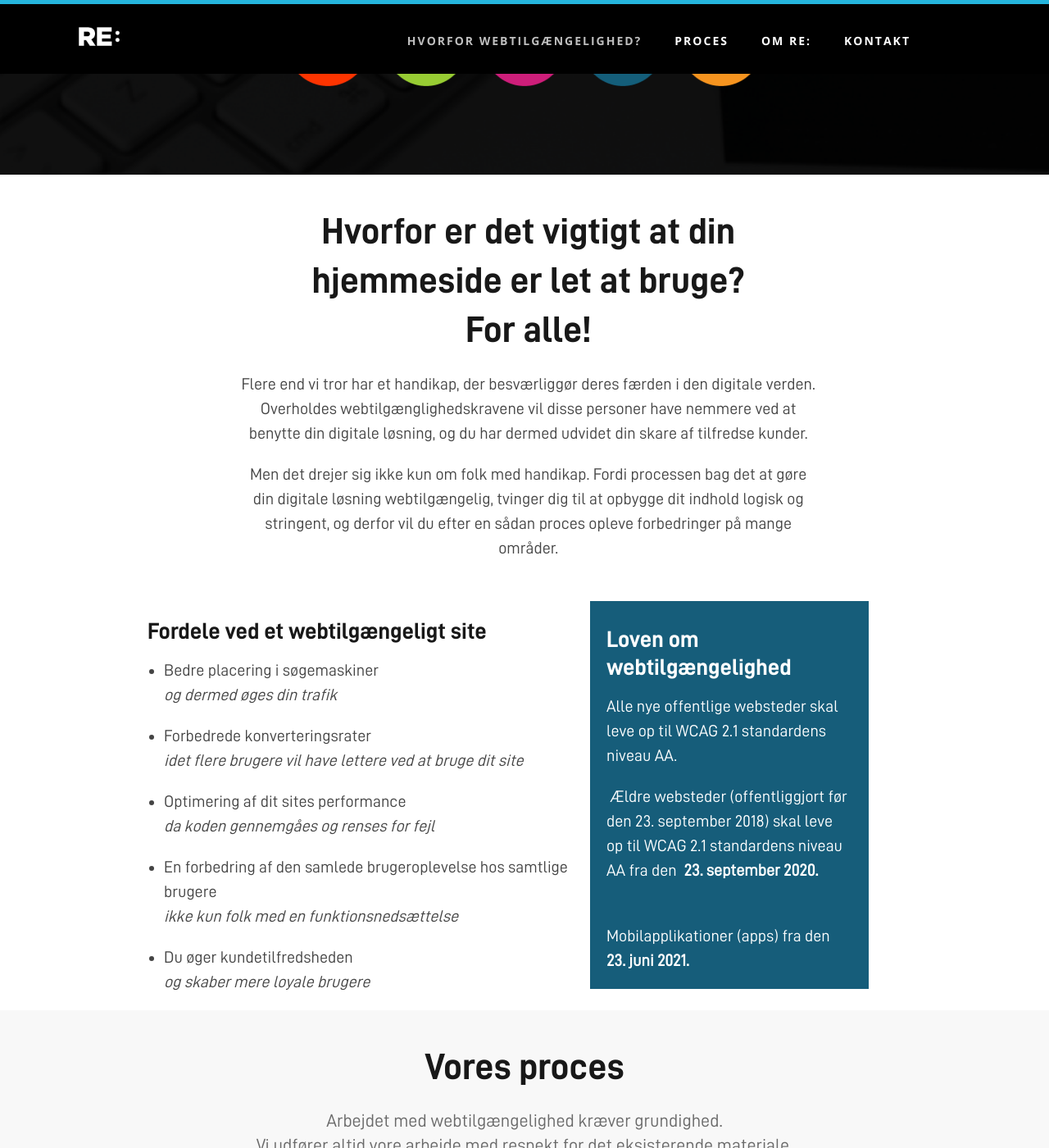
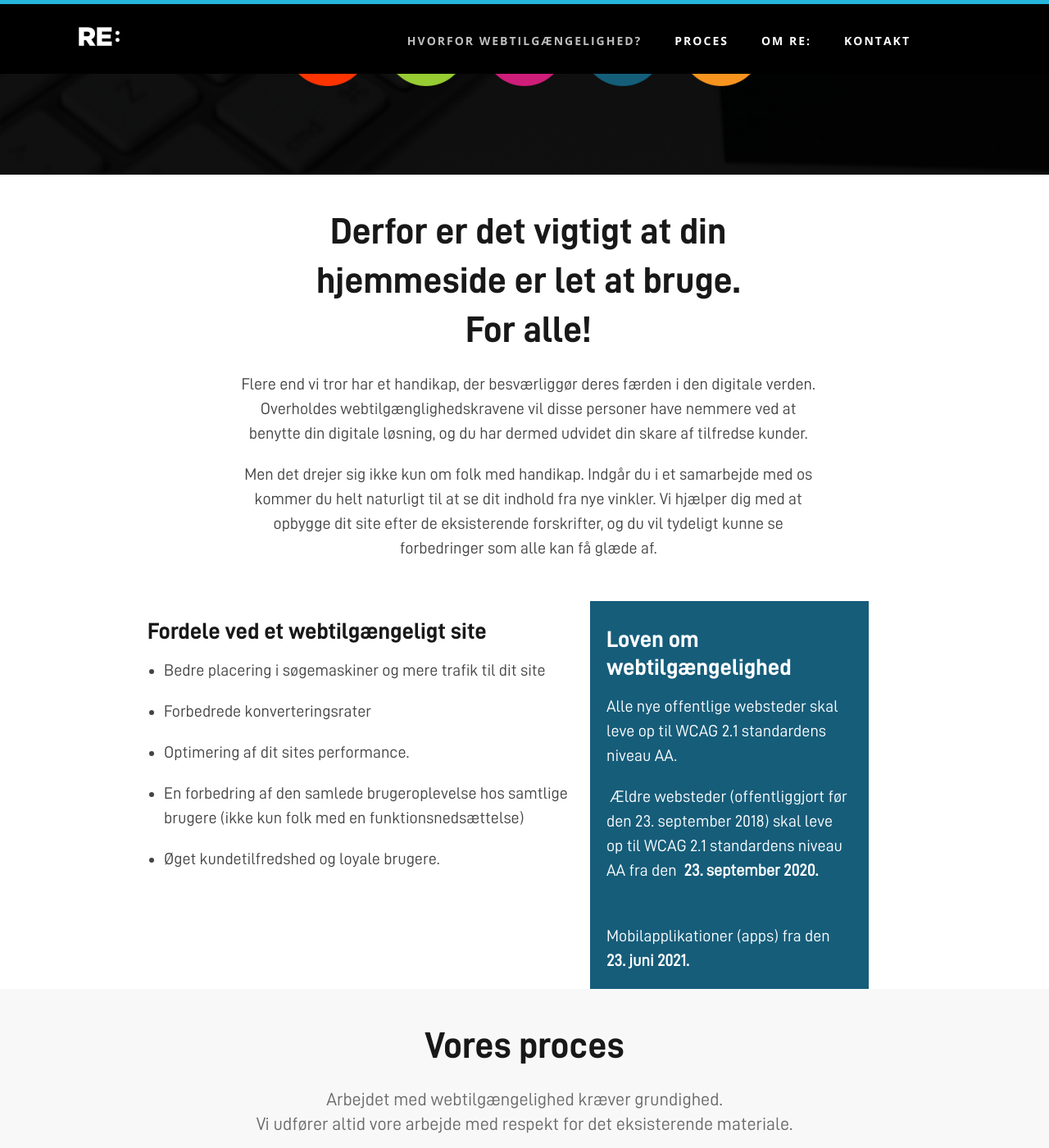
Before and after one commit to re-cph/recph-net, a Jekyll site: the page webtilgaengelighed/index.html, which Jekyll copies as it is, in a window 1280 px wide and 1400 px high, scrolled down 746 px. Shown: the whole window at 82% size. Built offline with Jekyll 4.4.1, drawn with Linux system fonts in a browser that asks for light colours; comment, search, counter and statistics services are not loaded.

Commit message:
Forsøg på at omskrive tekster så de er lettere at læse

```diff
--- a/webtilgaengelighed/index.html
+++ b/webtilgaengelighed/index.html
@@ -194,9 +194,9 @@ height="0" width="0" style="display:none;visibility:hidden"></iframe></noscript>
   <div class="container">
     <div class="sixteen columns">
       <div class="gstyle">
-        <h2>Hvorfor er det vigtigt at din hjemmeside er let at bruge?<br> For alle!</h2>
+        <h2>Derfor er det vigtigt at din hjemmeside er let at bruge.<br> For alle!</h2>
         <p>Flere end vi tror har et handikap, der besværliggør deres færden i den digitale verden. Overholdes webtilgænglighedskravene vil disse personer have nemmere ved at benytte din digitale løsning, og du har dermed udvidet din skare af tilfredse kunder.</p>
-        <p>Men det drejer sig ikke kun om folk med handikap. Fordi processen bag det at gøre din digitale løsning webtilgængelig, tvinger dig til at opbygge dit indhold logisk og stringent, og derfor vil du efter en sådan proces opleve forbedringer på mange områder.</p>
+        <p>Men det drejer sig ikke kun om folk med handikap. Indgår du i et samarbejde med os kommer du helt naturligt til at se dit indhold fra nye vinkler. Vi hjælper dig med at opbygge dit site efter de eksisterende forskrifter, og du vil tydeligt kunne se forbedringer som alle kan få glæde af.</p>
         <br>
       </div>
 
@@ -205,32 +205,27 @@ height="0" width="0" style="display:none;visibility:hidden"></iframe></noscript>
         <ul>
           <li>
             <p>
-              Bedre placering i søgemaskiner<br>
-              <em>og dermed øges din trafik</em>
+              Bedre placering i søgemaskiner og mere trafik til dit site
             </p>
           </li>
           <li>
             <p>
-              Forbedrede konverteringsrater<br>
-              <em>idet flere brugere vil have lettere ved at bruge dit site</em>
+              Forbedrede konverteringsrater
             </p>
           </li>
           <li>
             <p>
-              Optimering af dit sites performance<br>
-              <em>da koden gennemgåes og renses for fejl</em>
+              Optimering af dit sites performance.
             </p>
           </li>
           <li>
             <p>
-              En forbedring af den samlede brugeroplevelse hos samtlige brugere<br>
-              <em>ikke kun folk med en funktionsnedsættelse</em>
+              En forbedring af den samlede brugeroplevelse hos samtlige brugere (ikke kun folk med en funktionsnedsættelse)
             </p>
           </li>
           <li>
             <p>
-              Du øger kundetilfredsheden<br>
-              <em>og skaber mere loyale brugere</em>
+              Øget kundetilfredshed og loyale brugere.
             </p>
           </li>
         </ul>
```
